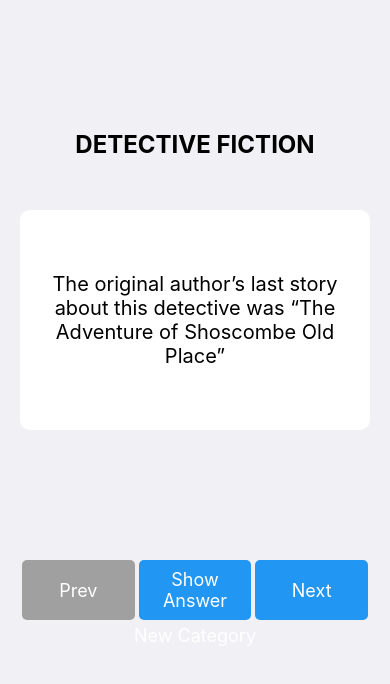
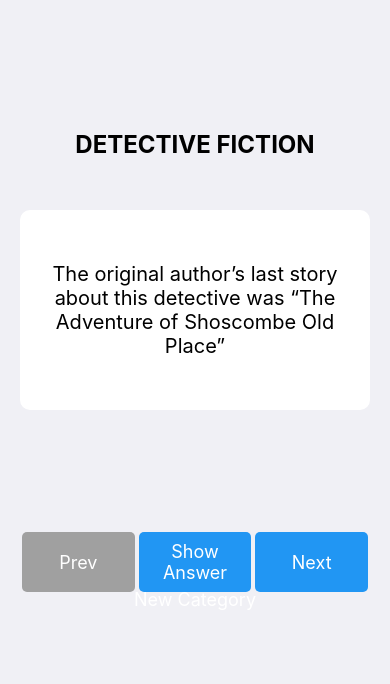
Before and after one commit to f-leroux/jeopardy-app, a React Native app: screen / in a window 390 px wide. Shown: the top 684 px of the page. Built offline with nearby package versions, Linux system fonts and the light colour scheme.

Commit message:
adjust layout

```diff
--- a/App.js
+++ b/App.js
@@ -159,7 +159,7 @@ const styles = StyleSheet.create({
     marginBottom: 0
   },
   questionScroll: {
-    height: 220,
+    height: 200,
     backgroundColor: '#fff',
     borderRadius: 10,
     padding: 20,
@@ -179,15 +179,15 @@ const styles = StyleSheet.create({
     backgroundColor: '#fff',
     borderRadius: 10,
     padding: 20,
-    marginTop: 10,
-    marginBottom: 10,
+    marginTop: 0,
+    marginBottom: 12,
     flexGrow: 0,
     flexShrink: 0,
     overflow: 'hidden'
   },
   answerContainer: { flexGrow: 1, justifyContent: 'center', alignItems: 'center' },
   hidden: { opacity: 0 },
-  buttonsRow: { flexDirection: 'row', marginBottom: 10 },
+  buttonsRow: { flexDirection: 'row', marginBottom: 2 },
   button: {
     flex: 1,
     marginHorizontal: 2,
```
